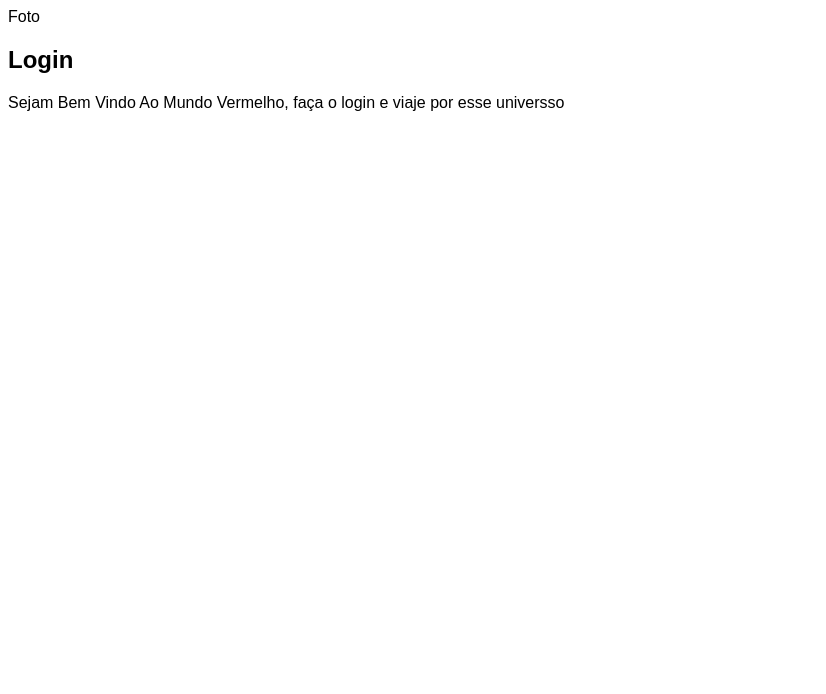
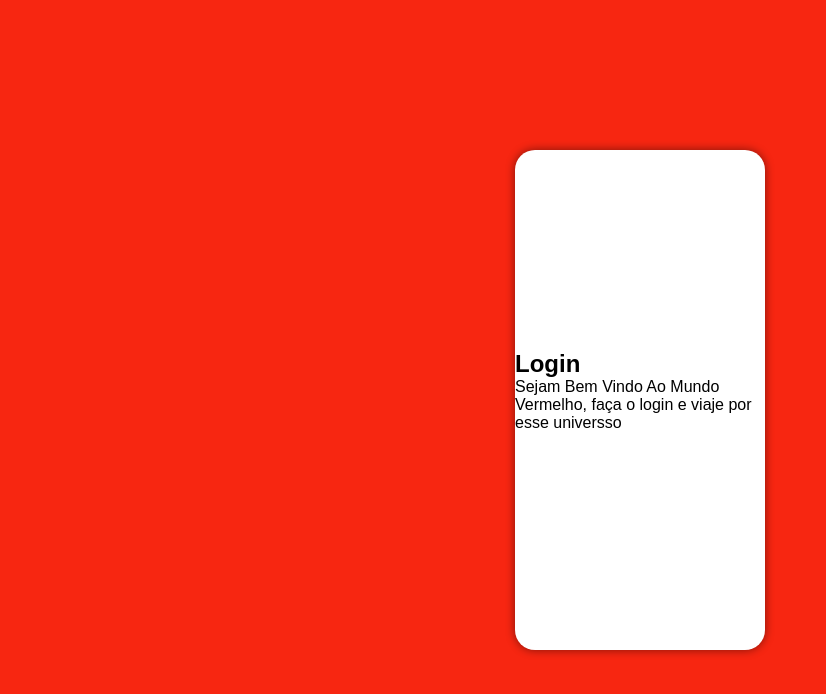
Before and after one commit to douglasjhonyy/projeto-login, a plain HTML site: page index.html in a window 1280 px wide. Shown: the whole page, without its empty margins (0-826 px from the left). Drawn offline with Linux system fonts and the light colour scheme.

Commit message:
ainda sem imagem

```diff
--- a/estilos/style.css
+++ b/estilos/style.css
@@ -5,6 +5,43 @@ Vermelho: #fd0e04
 Laranja: #f72611
 */
 
-*{
+* {
     font-family: Arial, Helvetica, sans-serif;
+    padding: 0px;
+    margin: 0px;
+    box-sizing: border-box;
 }
+
+body, html {
+    background-color: #f72611;
+    height: 100vh;
+    width: 100vw;
+}
+main{
+    position: relative;
+    height: 100vh;
+    width: 100vw;
+}
+section#login{
+    position: absolute;
+    top: 50%;
+    left: 50%;
+    transform: translate(-50% , -50%);
+    overflow: hidden;
+    background-color: white;
+    width: 250px;
+    height: 500px;
+    border-radius: 20px;
+    box-shadow: 0px 0px 10px rgba(0, 0, 0, 0.486);
+}
+section#login > div#imagem{
+    display: block;
+    background-color: #f72611 url(../imagens/pexels-pixabay-73873.jpg) no-repeat;
+    background-size: cover;
+    background-position: left bottom;
+    height: 200px;
+}
+section#login > div#formulario{
+    display: block;
+    padding: 10px;
+}
--- a/index.html
+++ b/index.html
@@ -9,8 +9,8 @@
 <body>
     <main>
         <section id="login">
-            <div id="imagens">
-                Foto
+            <div id="imagem">
+
             </div>
             <div id="Formulario">
                 <h1>Login</h1>
```
Also changed, not shown: imagens/Design sem nome.jpg (added).
